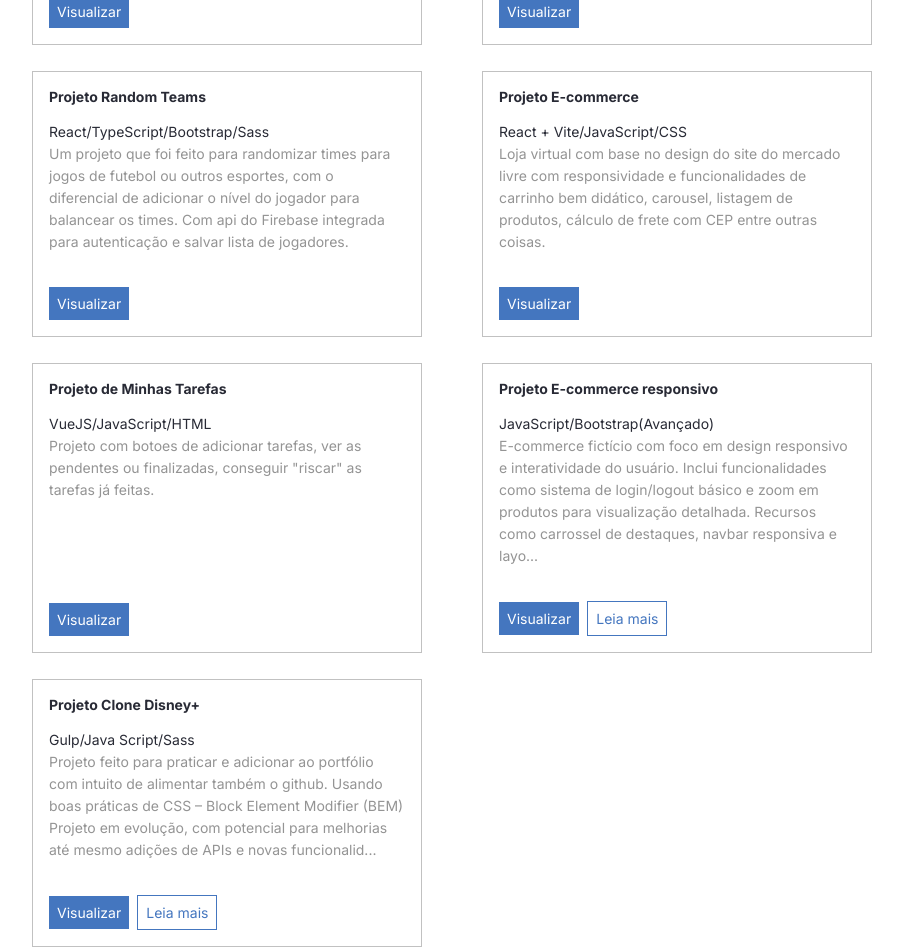
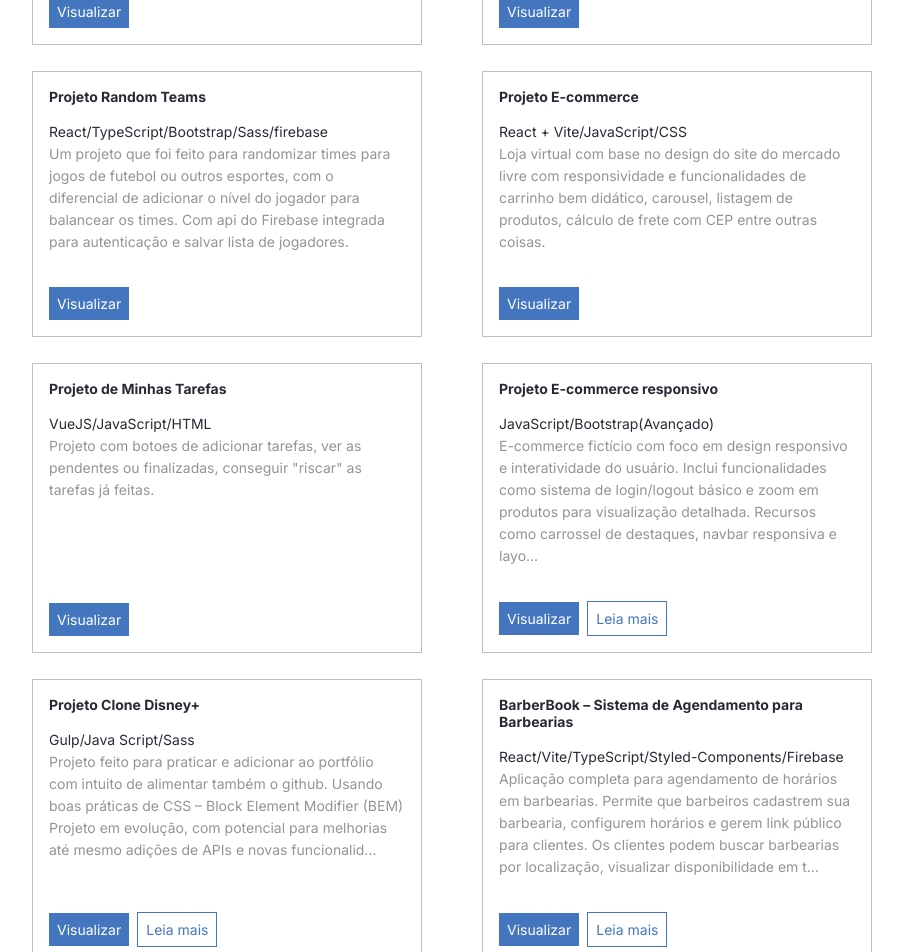
Before and after one commit to rbtzinn/portifolio, a React (Create React App) app: page / in a window 1280 px wide. Shown: the part 740-1692 px from the top of the page, without its empty margins (280-1183 px from the left). Built offline with nearby package versions, Linux system fonts and the light colour scheme.

Commit message:
docs(portfolio): add BarberBook project with description, stack and deploy link

```diff
--- a/src/containers/Projetos/index.tsx
+++ b/src/containers/Projetos/index.tsx
@@ -24,7 +24,7 @@ const projetos = [
     nome: 'Projeto Random Teams',
     descricao:
       'Um projeto que foi feito para randomizar times para jogos de futebol ou outros esportes, com o diferencial de adicionar o nível do jogador para balancear os times. Com api do Firebase integrada para autenticação e salvar lista de jogadores.',
-    ferramentas: 'React/TypeScript/Bootstrap/Sass ',
+    ferramentas: 'React/TypeScript/Bootstrap/Sass/firebase ',
     link: 'https://random-teams-one.vercel.app'
   },
   {
@@ -54,7 +54,14 @@ const projetos = [
       ' Projeto feito para praticar e adicionar ao portfólio com intuito de alimentar também o github. Usando boas práticas de CSS – Block Element Modifier (BEM) Projeto em evolução, com potencial para melhorias até mesmo adições de APIs e novas funcionalidades.',
     ferramentas: 'Gulp/Java Script/Sass',
     link: 'https://clone-disneyplus-one-pi.vercel.app/'
-  }
+  },
+  {
+  nome: 'BarberBook – Sistema de Agendamento para Barbearias',
+  descricao:
+    'Aplicação completa para agendamento de horários em barbearias. Permite que barbeiros cadastrem sua barbearia, configurem horários e gerem link público para clientes. Os clientes podem buscar barbearias por localização, visualizar disponibilidade em tempo real e agendar cortes. Projeto em constante evolução, com implementação de tema dark/light, máscaras de formulário, validações e interface responsiva.',
+  ferramentas: 'React/Vite/TypeScript/Styled-Components/Firebase',
+  link: 'https://barbearia-agendamentos-flame.vercel.app/'
+ }
 ]
 
 const Projetos = () => (
```
